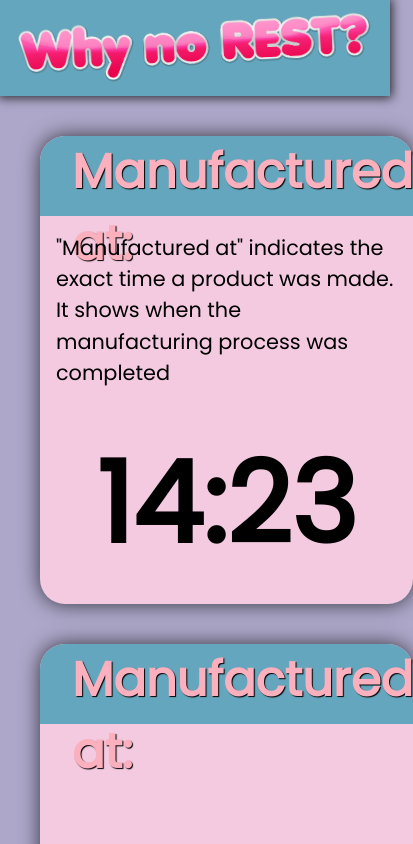
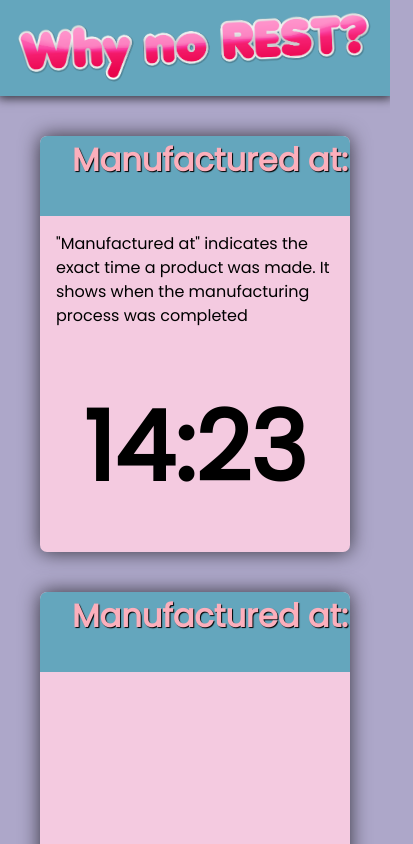
Before and after one commit to EinsPhoenix/WNR, a SvelteKit app in the folder WNR-Frontend/: page / in a window 390 px wide. Shown: the top 844 px of the page, 413 px wide, since content can reach past the window. Built offline with nearby package versions, Linux system fonts and the light colour scheme.

Commit message:
add loader

```diff
--- /dev/null
+++ b/WNR-Frontend/src/lib/Loader.svelte
@@ -0,0 +1,35 @@
+<div class="loader-wrapper">
+    <div class="loader-image">
+        <img src="/wnrcutealpha.png" alt="wnr logo" width="100" height="100" />
+    </div>
+</div>
+
+<style>
+    .loader-wrapper {
+        height: 100vh;
+        background-color: var(--background-color);
+    }
+
+    .loader-image {
+        display: flex;
+        align-items: center;
+        justify-content: center;
+        width: 100%;
+        height: 100%;
+    }
+
+    img {
+        height: 500px;
+        width: 500px;
+        animation: rotate 1.5s ease-in-out infinite;
+    }
+
+    @keyframes rotate {
+        from {
+            transform: rotate(0deg);
+        }
+        to {
+            transform: rotate(360deg);
+        }
+    }
+</style>
--- a/WNR-Frontend/src/routes/+layout.svelte
+++ b/WNR-Frontend/src/routes/+layout.svelte
@@ -2,7 +2,21 @@
     import '../app.css'
     import Navbar from '$lib/Navbar.svelte';
     import Footer from '$lib/Footer.svelte';
+    import Loader from '$lib/Loader.svelte';
+    import { onMount } from 'svelte';
+
+    let hasPageLoaded = false;
+
+    onMount(() => {
+        setTimeout(() => {
+            hasPageLoaded = true;
+        }, 1300);
+    });
 </script>
+
+{#if !hasPageLoaded}
+    <Loader />
+{/if}
 
 <Navbar />
 <slot />
--- a/WNR-Frontend/src/routes/+page.svelte
+++ b/WNR-Frontend/src/routes/+page.svelte
@@ -38,20 +38,20 @@
     .box {
         display: flex;
         background-color: var(--primary-color);
-        height: 100%;
+        height: 26rem;
         min-height: 25rem;
         flex: 0 0 calc(33.333% - 30px);
         box-sizing: border-box;
         -webkit-box-shadow: 0px 0px 20px 0px rgba(0,0,0,0.7);
         box-shadow: 0px 0px 20px 0px rgba(0,0,0,0.7);
-        border-radius: 25px;
+        border-radius: 7px;
         flex-direction: column;
     }
 
     .box-title {
         background-color: var(--background-color);
-        border-top-right-radius: 25px;
-        border-top-left-radius: 25px;
+        border-top-right-radius: 7px;
+        border-top-left-radius: 7px;
         height: 80px;
         color: #fcafbc;
         font-size: 3rem;
@@ -82,6 +82,18 @@
         font-weight: bolder;
     }
 
+    @media (max-width: 1560px) {
+        .box-title {
+            font-size: 2.5rem;
+        }
+    }
+
+    @media (max-width: 1350px) {
+        .box-title {
+            font-size: 2rem;
+        }
+    }
+
     @media (max-width: 1320px) {
         .box {
             flex: 0 0 calc(50% - 20px);
@@ -92,5 +104,13 @@
         .box {
             flex: 0 0 100%;
         }
+
+        .box-text {
+            font-size: 1rem;
+        }
+
+        .box-timestamp {
+            font-size: 6rem;
+        }
     }
 </style>
```
